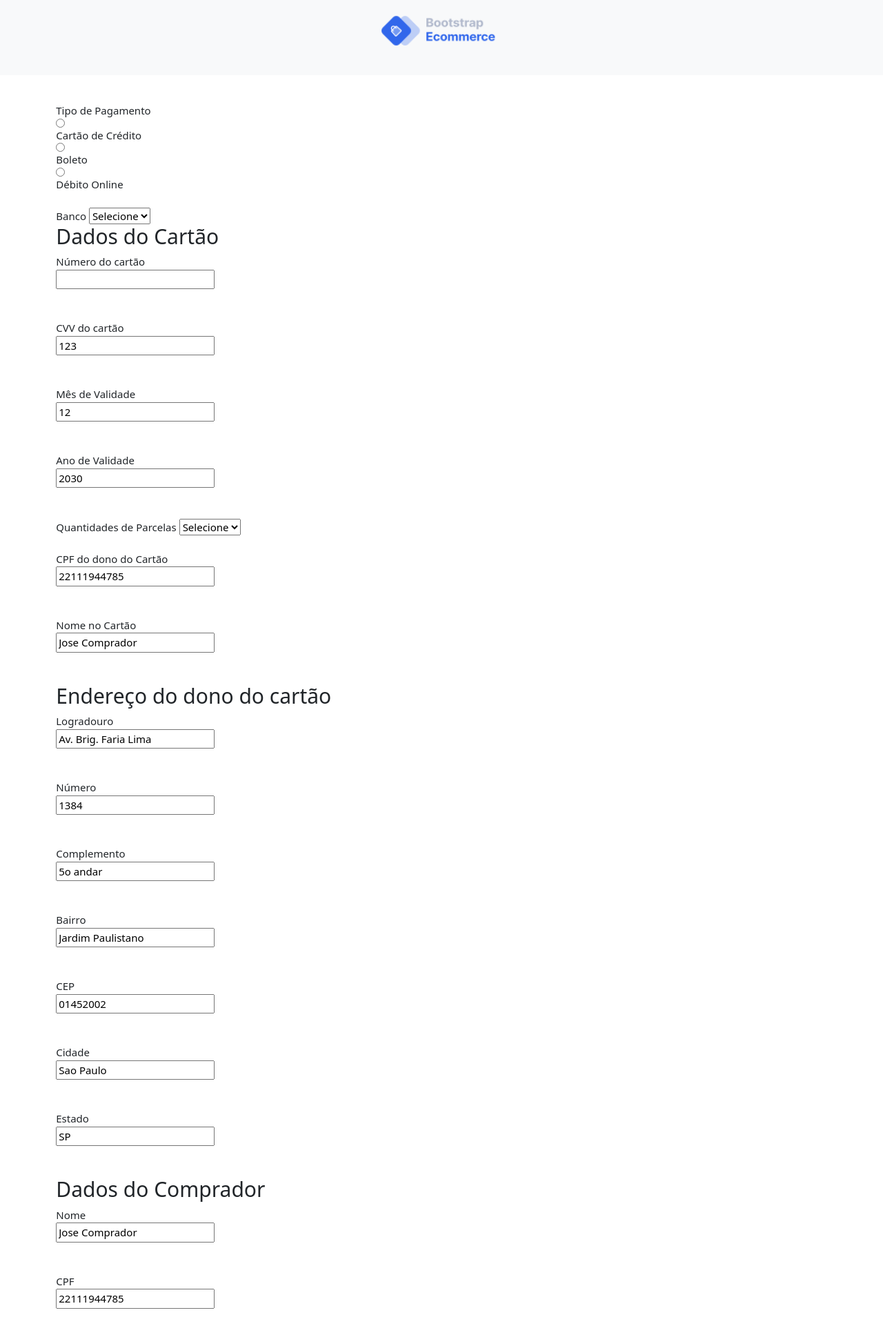
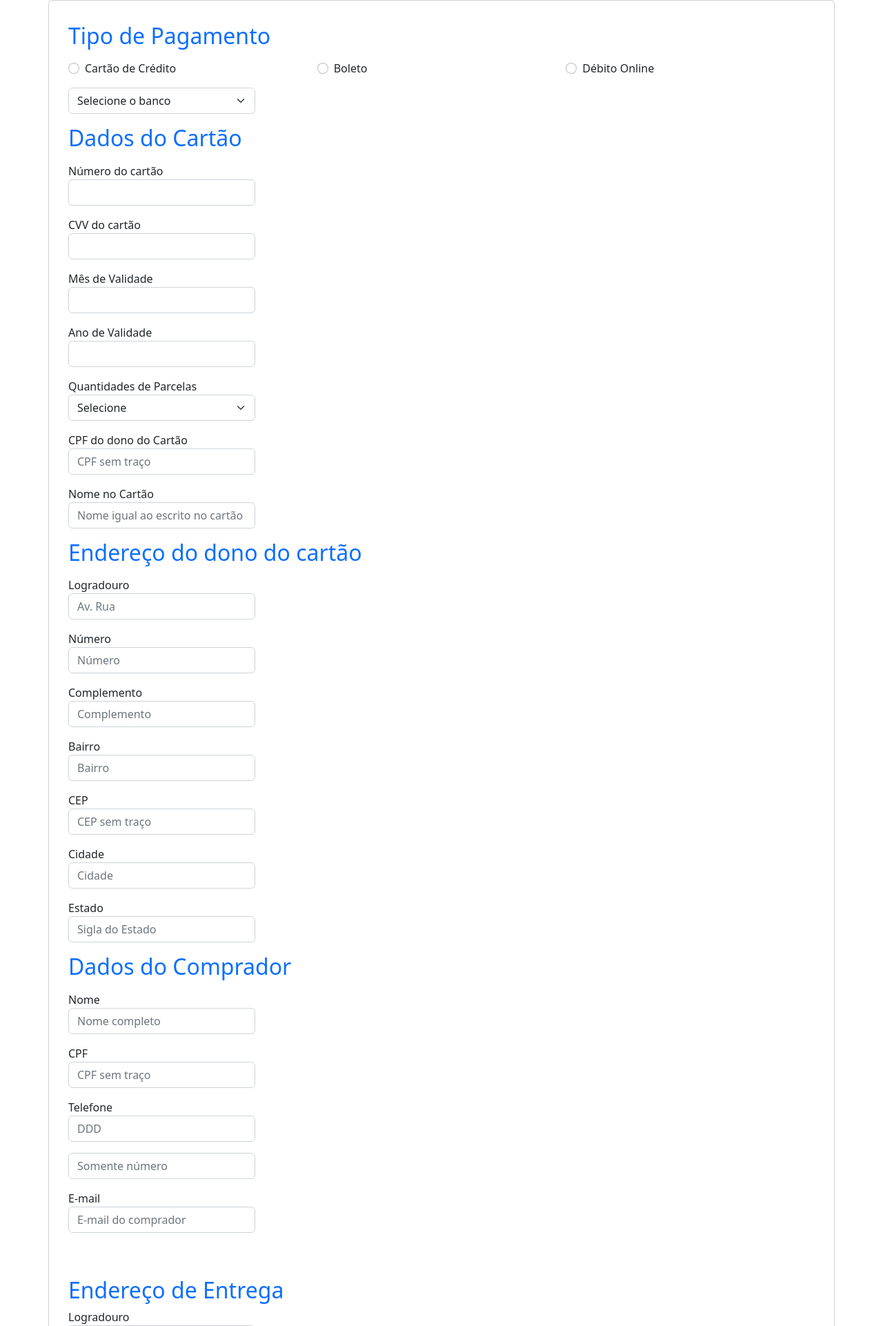
Before and after one commit to SouFuture-2022/JuizoFinal, a PHP site: template Views/FinalizarCompra.php in a window 1280 px wide. Shown: the top 1922 px of the page at 69% size. Run offline with PHP 8.4, Linux system fonts and the light colour scheme; the template is opened without the code that fills it, so the values that code supplies are empty; some libraries are stand-ins or nearby versions; some web fonts are replaced.

Commit message:
finalizar compra finalizado

```diff
--- a/Views/FinalizarCompra.php
+++ b/Views/FinalizarCompra.php
@@ -1,105 +1,99 @@
-<link href="/Assets/css/bootstrap.css" rel="stylesheet" type="text/css" />
-<link href="/Assets/css/all.min.css" rel="stylesheet" type="text/css">
-<link href="/Assets/css/ui.css" rel="stylesheet" type="text/css" />
-<link href="/Assets/css/ocultar-exibir.css" type="text/css" rel="stylesheet">
-<link href="/Assets/css/responsive.css" rel="stylesheet" media="only screen and (max-width: 1200px)" />
 <link href="/App/Services/css/personalizado.css" rel="stylesheet">
+<link href="https://cdn.jsdelivr.net/npm/bootstrap@5.2.0-beta1/dist/css/bootstrap.min.css" rel="stylesheet" integrity="sha384-0evHe/X+R7YkIZDRvuzKMRqM+OrBnVFBL6DOitfPri4tjfHxaWutUpFmBp4vmVor" crossorigin="anonymous">
+<link rel="stylesheet" href="../Assets/css/inputs.css">
 
-<!-- ========================= SECTION  ========================= -->
-<section class="section-name bg padding-y-sm">
-    <div class="d-flex justify-content-center"><img src="/Assets/images/logo.png" class="float-center" height="49">
-    </div>
-    <div class="container">
-        <header class="section-heading">
-        </header><!-- sect-heading -->
-    </div><!-- container // -->
-</section>
-<!-- ========================= SECTION  END// ========================= -->
-
-<!-- ========================= SECTION  ========================= -->
 <section class="section-name padding-y ">
-    <div class="container">
-
+    <div class="container card">
+        <div class="card-body">
             <body>
                 <!--<button onclick="pagamento()">Pagar</button>-->
                 <span class="endereco" data-endereco="<?php echo URL; ?>"></span>
                 <span id="msg"></span>
                 <form name="formPagamento" action="" id="formPagamento">
                     <span id="msg"></span>
-                <label>Tipo de Pagamento</label>
-                <input type="radio" name="paymentMethod" id="paymentMethod" value="creditCard"> Cartão de Crédito
-                <input type="radio" name="paymentMethod" id="paymentMethod" value="boleto"> Boleto
-                <input type="radio" name="paymentMethod" id="paymentMethod" value="eft"> Débito Online <br><br>
+                    <h2 class="text-primary mt-3 mb-3">Tipo de Pagamento</h2>
+                    <div class="form-check">
+                        <div class="row d-flex justify-content-center mb-3">
+                            <div class="col">
+                                <input type="radio" class="form-check-input" name="paymentMethod" id="paymentMethod" value="creditCard">Cartão de Crédito
+                            </div>
+                            <div class="col">
+                                <input type="radio" class="form-check-input" name="paymentMethod" id="paymentMethod" value="boleto">Boleto
+                            </div>
+                            <div class="col">
+                                <input type="radio" class="form-check-input" name="paymentMethod" id="paymentMethod" value="eft">Débito Online
+                            </div>
+                        </div>
+                    </div>
 
-                <label>Banco</label>
-                <select name="bankName" id="bankName" class="select-bank-name">
-                    <option value="">Selecione</option>
+                    <select name="bankName" id="bankName" class="select-bank-name form-select w-25 mb-3">
+                        <option value="">Selecione o banco</option>
                     </select>
 
-                <h2>Dados do Cartão</h2>
+                    <h2 class="text-primary mb-3">Dados do Cartão</h2>
                     <label>Número do cartão</label>
-                <input type="text" name="numCartao" id="numCartao" required>
-                <span class="bandeira-cartao"></span><br><br>
+                    <input type="number" name="numCartao" id="numCartao" class="form-control w-25 mb-3" required>
+                    <span class="bandeira-cartao"></span>
 
                     <label>CVV do cartão</label>
-                <input type="text" name="cvvCartao" id="cvvCartao" maxlength="3" value="123" required><br><br>
+                    <input type="number" name="cvvCartao" id="cvvCartao" maxlength="3" class="form-control w-25 mb-3" required>
 
                     <input type="hidden" name="bandeiraCartao" id="bandeiraCartao">
 
                     <label>Mês de Validade</label>
-                <input type="text" name="mesValidade" id="mesValidade" maxlength="2" value="12" required><br><br>
+                    <input type="number" name="mesValidade" id="mesValidade" maxlength="2"class="form-control w-25 mb-3" required>
 
                     <label>Ano de Validade</label>
-                <input type="text" name="anoValidade" id="anoValidade" maxlength="4" value="2030" required><br><br>
+                    <input type="number" name="anoValidade" id="anoValidade" maxlength="4" class="form-control w-25 mb-3" required>
 
                     <label>Quantidades de Parcelas</label>
-                <select name="qntParcelas" id="qntParcelas" class="select-qnt-parcelas">
+                    <select name="qntParcelas" id="qntParcelas" class="select-qnt-parcelas form-select w-25 mb-3">
                         <option value="">Selecione</option>
-                </select><br><br>
+                    </select>
 
                     <input type="hidden" name="valorParcelas" id="valorParcelas">
 
                     <label>CPF do dono do Cartão</label>
-                <input type="text" name="creditCardHolderCPF" id="creditCardHolderCPF" placeholder="CPF sem traço"
-                    value="22111944785" required><br><br>
+                    <input type="number" name="creditCardHolderCPF" id="creditCardHolderCPF" placeholder="CPF sem traço"
+                    class="form-control w-25 mb-3" required>
 
                     <label>Nome no Cartão</label>
                     <input type="text" name="creditCardHolderName" id="creditCardHolderName"
-                    placeholder="Nome igual ao escrito no cartão" value="Jose Comprador" required><br><br>
+                        placeholder="Nome igual ao escrito no cartão" class="form-control w-25 mb-3" required>
 
                     <input type="hidden" name="tokenCartao" id="tokenCartao">
 
                     <input type="hidden" name="hashCartao" id="hashCartao">
 
-                <h2>Endereço do dono do cartão</h2>
+                    <h2 class="text-primary mb-3">Endereço do dono do cartão</h2>
 
                     <label>Logradouro</label>
                     <input type="text" name="billingAddressStreet" id="billingAddressStreet" placeholder="Av. Rua"
-                    value="Av. Brig. Faria Lima" required><br><br>
+                    class="form-control w-25 mb-3" required>
 
                     <label>Número</label>
-                <input type="text" name="billingAddressNumber" id="billingAddressNumber" placeholder="Número"
-                    value="1384" required><br><br>
+                    <input type="number" name="billingAddressNumber" id="billingAddressNumber" placeholder="Número"
+                    class="form-control w-25 mb-3" required>
                     </input>
                     <label>Complemento</label>
                     <input type="text" name="billingAddressComplement" id="billingAddressComplement"
-                    placeholder="Complemento" value="5o andar"><br><br>
+                        placeholder="Complemento" class="form-control w-25 mb-3">
 
                     <label>Bairro</label>
                     <input type="text" name="billingAddressDistrict" id="billingAddressDistrict" placeholder="Bairro"
-                    value="Jardim Paulistano"><br><br>
+                    class="form-control w-25 mb-3">
 
                     <label>CEP</label>
-                <input type="text" name="billingAddressPostalCode" id="billingAddressPostalCode"
-                    placeholder="CEP sem traço" value="01452002" required><br><br>
+                    <input type="number" name="billingAddressPostalCode" id="billingAddressPostalCode"
+                        placeholder="CEP sem traço" class="form-control w-25 mb-3" required>
 
                     <label>Cidade</label>
                     <input type="text" name="billingAddressCity" id="billingAddressCity" placeholder="Cidade"
-                    value="Sao Paulo" required><br><br>
+                    class="form-control w-25 mb-3" required>
 
                     <label>Estado</label>
                     <input type="text" name="billingAddressState" id="billingAddressState" placeholder="Sigla do Estado"
-                    value="SP" required><br><br>
+                    class="form-control w-25 mb-3" required>
 
                     <input type="hidden" name="billingAddressCountry" id="billingAddressCountry" value="BRL">
 
@@ -126,74 +120,71 @@
 
                     <input type="hidden" name="hashCartao" id="hashCartao">
 
-                <h2>Dados do Comprador</h2>
+                    <h2 class="text-primary mb-3">Dados do Comprador</h2>
 
                     <label>Nome</label>
-                <input type="text" name="senderName" id="senderName" placeholder="Nome completo" value="Jose Comprador"
-                    required><br><br>
+                    <input type="text" name="senderName" id="senderName" placeholder="Nome completo"
+                    class="form-control w-25 mb-3" required>
 
                     <label>CPF</label>
-                <input type="text" name="senderCPF" id="senderCPF" placeholder="CPF sem traço" value="22111944785"
-                    required><br><br>
+                    <input type="text" name="senderCPF" id="senderCPF" placeholder="CPF sem traço"
+                    class="form-control w-25 mb-3" required>
 
                     <label>Telefone</label>
-                <input type="text" name="senderAreaCode" id="senderAreaCode" placeholder="DDD" value="11" required>
-                <input type="text" name="senderPhone" id="senderPhone" placeholder="Somente número" value="56273440"
-                    required><br><br>
+                    <input type="text" name="senderAreaCode" id="senderAreaCode" placeholder="DDD" maxlength="2" class="form-control w-25 mb-3" required>
+                    <input type="text" name="senderPhone" id="senderPhone" class="form-control w-25 mb-3" placeholder="Somente número"
+                        required>
 
                     <label>E-mail</label>
                     <input type="email" name="senderEmail" id="senderEmail" placeholder="E-mail do comprador"
-                    value="c66860546910556664625@sandbox.pagseguro.com.br" required><br><br>
+                    class="form-control w-25 mb-3" required><br><br>
 
-                <h2>Endereço de Entrega</h2>
+                    <h2 class="text-primary">Endereço de Entrega</h2>
                     <input type="hidden" name="shippingAddressRequired" id="shippingAddressRequired" value="true">
 
                     <label>Logradouro</label>
-                <input type="text" name="shippingAddressStreet" id="shippingAddressStreet" placeholder="Av. Rua"
-                    value="Av. Brig. Faria Lima"><br><br>
+                    <input type="text" name="shippingAddressStreet" id="shippingAddressStreet" class="form-control w-25 mb-3" placeholder="Av. Rua">
 
                     <label>Número</label>
-                <input type="text" name="shippingAddressNumber" id="shippingAddressNumber" placeholder="Número"
-                    value="1384"><br><br>
+                    <input type="text" name="shippingAddressNumber" id="shippingAddressNumber" class="form-control w-25 mb-3" placeholder="Número">
 
                     <label>Complemento</label>
-                <input type="text" name="shippingAddressComplement" id="shippingAddressComplement"
-                    placeholder="Complemento" value="5o andar"><br><br>
+                    <input type="text" name="shippingAddressComplement" id="shippingAddressComplement" class="form-control w-25 mb-3"
+                        placeholder="Complemento">
 
                     <label>Bairro</label>
-                <input type="text" name="shippingAddressDistrict" id="shippingAddressDistrict" placeholder="Bairro"
-                    value="Jardim Paulistano"><br><br>
+                    <input type="text" name="shippingAddressDistrict" id="shippingAddressDistrict" class="form-control w-25 mb-3" placeholder="Bairro">
 
                     <label>CEP</label>
-                <input type="text" name="shippingAddressPostalCode" id="shippingAddressPostalCode"
-                    placeholder="CEP sem traço" value="01452002"><br><br>
+                    <input type="text" name="shippingAddressPostalCode" id="shippingAddressPostalCode" class="form-control w-25 mb-3"
+                        placeholder="CEP sem traço">
 
                     <label>Cidade</label>
-                <input type="text" name="shippingAddressCity" id="shippingAddressCity" placeholder="Cidade"
-                    value="Sao Paulo"><br><br>
+                    <input type="text" name="shippingAddressCity" id="shippingAddressCity" placeholder="Cidade" class="form-control w-25 mb-3">
 
                     <label>Estado</label>
-                <input type="text" name="shippingAddressState" id="shippingAddressState" placeholder="Sigla do Estado"
-                    value="SP"><br><br>
+                    <input type="text" name="shippingAddressState" id="shippingAddressState" class="form-control w-25 mb-3" placeholder="Sigla do Estado">
 
                     <input type="hidden" name="shippingAddressCountry" id="shippingAddressCountry" value="BRL">
 
                     <label>Frete</label>
+                    <br>
                     <input type="radio" name="shippingType" value="1"> PAC
                     <input type="radio" name="shippingType" value="2"> SEDEX
                     <input type="radio" name="shippingType" value="3" checked> Sem frete<br><br>
 
                     <label>Valor Frete</label>
                     <input type="text" name="shippingCost" id="senderCPF" placeholder="Preço do frete. Ex: 2.10"
-                    value="0.00"><br><br>
+                    class="form-control w-25 mb-3">
 
-                <input type="submit" name="btnComprar" id="btnComprar" value="Comprar">
+                    <input type="submit" name="btnComprar" id="btnComprar" value="Comprar" class="btn btn-primary">
                 </form>
 
                 <script src="https://ajax.googleapis.com/ajax/libs/jquery/3.3.1/jquery.min.js"></script>
                 <script type="text/javascript" src="<?php echo SCRIPT_PAGSEGURO; ?>"></script>
                 <script src="/App/Services/js/personalizado.js"></script>
             </body>
-    </div><!-- container // -->
+        </div>
+
+    </div>
 </section>
-<!-- ========================= SECTION  END// ======================= -->
```
Lines whose indentation alone changed are shown as unchanged.
